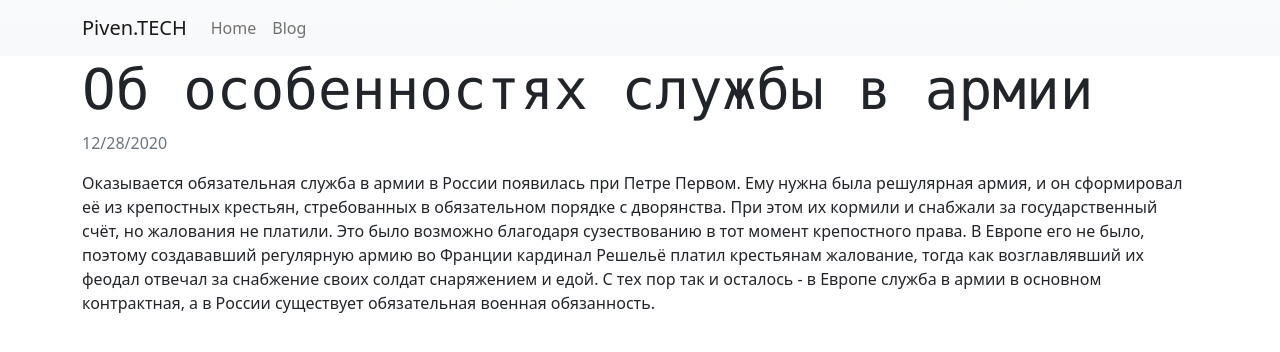
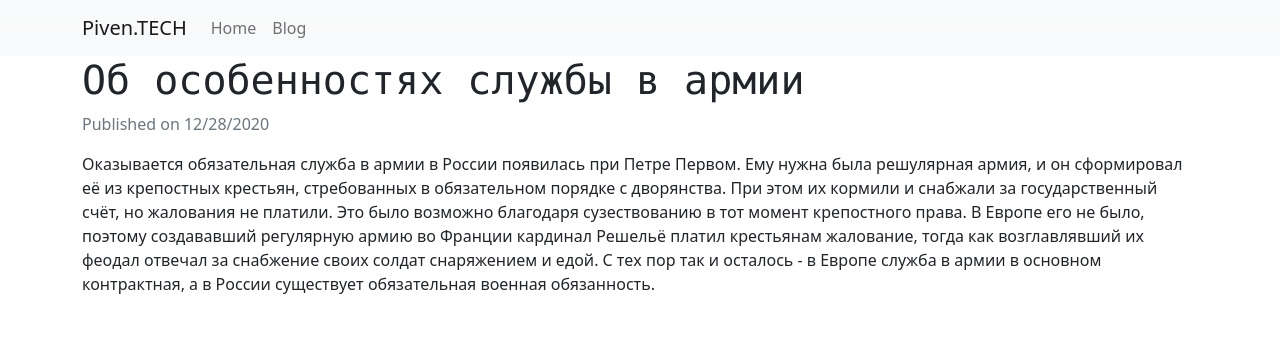
Before and after one commit to vadimpiven/vadimpiven, a Jekyll site: the page built from _posts/2020-12-28-army.md, in a window 1280 px wide. Shown: the top 352 px of the page. Built offline with Jekyll 4.4.1, drawn with Linux system fonts in a browser that asks for light colours.

Commit message:
Update post.html

```diff
--- a/_layouts/post.html
+++ b/_layouts/post.html
@@ -3,8 +3,8 @@ layout: default
 ---
 <div class="row jumbotron">
   <div class="container">
-    <h1 class="display-4 font-monospace">{{ page.title }} </h1>
-    <p class="text-muted">{{ page.date | date: "%m/%d/%Y" }}</p>
-    <p class="lead">{{ content }}</p>
+    <h1 class="font-monospace">{{ page.title }} </h1>
+    <p class="text-muted">Published on {{ page.date | date: "%m/%d/%Y" }}</p>
+    <p class="lead text-justify">{{ content }}</p>
   </div>
 </div>
```
